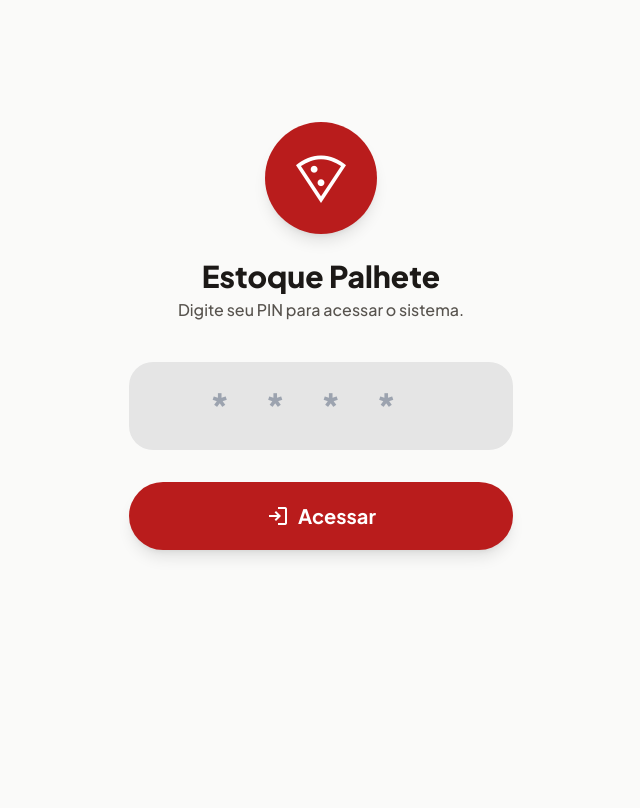
After one commit to caterine-dev/controle-estoque-palhete, a Flask app: page /login in a window 1280 px wide. The commit adds this page. Shown: the whole page, without its empty margins (319-959 px from the left). Run offline with Flask 3, Linux system fonts and the light colour scheme; some libraries are stand-ins or nearby versions.

Commit message:
feat: implementa sistema de seguranca e tela de login com PIN

```diff
--- a/app.py
+++ b/app.py
@@ -1,9 +1,12 @@
-from flask import Flask, render_template, request, redirect, url_for
+from flask import Flask, render_template, request, redirect, url_for, session
 from flask_sqlalchemy import SQLAlchemy
 from datetime import datetime, timedelta
 import os
 
 app = Flask(__name__)
+
+# Chave secreta de segurança necessária para o Login funcionar
+app.secret_key = 'palhete_super_secreta_2026'
 
 # Configuração do Banco de Dados SQLite
 basedir = os.path.abspath(os.path.dirname(__file__))
@@ -52,7 +55,44 @@ class Movimentacao(db.Model):
     usuario = db.relationship('Usuario', backref=db.backref('movimentacoes', lazy=True))
 
 # ==========================================
-# ROTAS DO SISTEMA
+# SISTEMA DE LOGIN E SEGURANÇA
+# ==========================================
+
+# Essa função roda ANTES de qualquer tela abrir.
+@app.before_request
+def verificar_login():
+    # Só liberamos a tela de login. O resto precisa de crachá!
+    rotas_publicas = ['login']
+    if request.endpoint not in rotas_publicas and 'usuario_id' not in session:
+        # Se tentar acessar sem estar logado, manda de volta pro login
+        return redirect(url_for('login'))
+
+@app.route('/login', methods=['GET', 'POST'])
+def login():
+    erro = None
+    if request.method == 'POST':
+        pin_digitado = request.form['pin']
+        # Procura no banco de dados se alguém tem esse PIN
+        usuario = Usuario.query.filter_by(pin_acesso=pin_digitado).first()
+
+        if usuario:
+            # Se achou, cria o "crachá" na sessão
+            session['usuario_id'] = usuario.id
+            session['usuario_nome'] = usuario.nome
+            return redirect(url_for('index'))
+        else:
+            erro = "PIN incorreto. Tente novamente."
+
+    return render_template('login.html', erro=erro)
+
+@app.route('/logout')
+def logout():
+    # Rasga o crachá virtual
+    session.clear()
+    return redirect(url_for('login'))
+
+# ==========================================
+# ROTAS DO SISTEMA (Agora Protegidas!)
 # ==========================================
 
 @app.route('/')
@@ -92,7 +132,6 @@ def cadastro_produto():
         nome = request.form['nome']
         estoque_minimo = float(request.form['estoque_minimo'])
         unidade = request.form['unidade']
-
         novo_produto = Produto(nome=nome, estoque_minimo=estoque_minimo, unidade_medida=unidade)
         db.session.add(novo_produto)
         db.session.commit()
@@ -143,21 +182,14 @@ def entrada_lote():
         produto_id = request.form['produto_id']
         quantidade = float(request.form['quantidade'])
         data_validade = datetime.strptime(request.form['data_validade'], '%Y-%m-%d').date()
-
-        novo_lote = LoteEstoque(
-            produto_id=produto_id,
-            quantidade_inicial=quantidade,
-            quantidade_atual=quantidade,
-            data_validade=data_validade
-        )
+        novo_lote = LoteEstoque(produto_id=produto_id, quantidade_inicial=quantidade, quantidade_atual=quantidade, data_validade=data_validade)
         db.session.add(novo_lote)
         db.session.flush()
-
-        mov = Movimentacao(lote_id=novo_lote.id, usuario_id=1, tipo_movimentacao='Entrada', quantidade=quantidade)
+        # Associa a entrada ao usuário logado no momento!
+        mov = Movimentacao(lote_id=novo_lote.id, usuario_id=session['usuario_id'], tipo_movimentacao='Entrada', quantidade=quantidade)
         db.session.add(mov)
         db.session.commit()
         return redirect(url_for('index'))
-
     produtos_cadastrados = Produto.query.all()
     mapa_codigos = {cb.codigo: cb.produto_id for cb in CodigoBarras.query.all()}
     return render_template('entrada_lote.html', produtos=produtos_cadastrados, mapa_codigos=mapa_codigos)
@@ -167,15 +199,10 @@ def retirar_produto():
     if request.method == 'POST':
         produto_id = request.form['produto_id']
         quantidade_retirar = float(request.form['quantidade'])
-
-        lotes_disponiveis = LoteEstoque.query.filter_by(produto_id=produto_id)\
-                                             .filter(LoteEstoque.quantidade_atual > 0)\
-                                             .order_by(LoteEstoque.data_validade).all()
-
+        lotes_disponiveis = LoteEstoque.query.filter_by(produto_id=produto_id).filter(LoteEstoque.quantidade_atual > 0).order_by(LoteEstoque.data_validade).all()
         quantidade_restante = quantidade_retirar
         for lote in lotes_disponiveis:
-            if quantidade_restante <= 0:
-                break
+            if quantidade_restante <= 0: break
             if lote.quantidade_atual >= quantidade_restante:
                 qtd_descontada = quantidade_restante
                 lote.quantidade_atual -= quantidade_restante
@@ -184,13 +211,11 @@ def retirar_produto():
                 qtd_descontada = lote.quantidade_atual
                 quantidade_restante -= lote.quantidade_atual
                 lote.quantidade_atual = 0
-
-            mov = Movimentacao(lote_id=lote.id, usuario_id=1, tipo_movimentacao='Saída', quantidade=qtd_descontada)
+            # Associa a saída ao usuário logado no momento!
+            mov = Movimentacao(lote_id=lote.id, usuario_id=session['usuario_id'], tipo_movimentacao='Saída', quantidade=qtd_descontada)
             db.session.add(mov)
-
         db.session.commit()
         return redirect(url_for('index'))
-
     produtos_cadastrados = Produto.query.all()
     mapa_codigos = {cb.codigo: cb.produto_id for cb in CodigoBarras.query.all()}
     return render_template('retirar_produto.html', produtos=produtos_cadastrados, mapa_codigos=mapa_codigos)
@@ -208,9 +233,7 @@ def estornar(id):
         lote.quantidade_atual += mov.quantidade
     elif mov.tipo_movimentacao == 'Entrada':
         lote.quantidade_atual -= mov.quantidade
-        if lote.quantidade_atual < 0:
-            lote.quantidade_atual = 0
-
+        if lote.quantidade_atual < 0: lote.quantidade_atual = 0
     db.session.delete(mov)
     db.session.commit()
     return redirect(url_for('historico'))
@@ -220,22 +243,20 @@ def vincular_codigo():
     if request.method == 'POST':
         produto_id = request.form['produto_id']
         codigo = request.form['codigo']
-
         existe = CodigoBarras.query.filter_by(codigo=codigo).first()
         if not existe:
             novo_codigo = CodigoBarras(codigo=codigo, produto_id=produto_id)
             db.session.add(novo_codigo)
             db.session.commit()
         return redirect(url_for('index'))
-
     produtos = Produto.query.all()
     return render_template('vincular_codigo.html', produtos=produtos)
 
 @app.route('/perfil')
 def perfil():
-    # Busca o primeiro usuário cadastrado para exibir na tela
-    usuario = Usuario.query.first()
-    return render_template('perfil.html', usuario=usuario)
+    # Agora a tela de perfil puxa os dados reais de quem está logado!
+    usuario_logado = Usuario.query.get(session['usuario_id'])
+    return render_template('perfil.html', usuario=usuario_logado)
 
 # ==========================================
 # INICIALIZAÇÃO DO SERVIDOR
@@ -244,8 +265,9 @@ def perfil():
 if __name__ == '__main__':
     with app.app_context():
         db.create_all()
+        # Já criamos um Chef com PIN 1234 para você testar
         if not Usuario.query.first():
-            chef = Usuario(nome="Chef", pin_acesso="1234")
+            chef = Usuario(nome="Chef Palhete", pin_acesso="1234")
             db.session.add(chef)
             db.session.commit()
 
--- a/templates/base.html
+++ b/templates/base.html
@@ -37,6 +37,7 @@
 </head>
 <body class="text-on-surface antialiased min-h-screen relative pb-32">
 
+    {% if request.endpoint != 'login' %}
     <header class="bg-surface sticky top-0 z-10 px-4 py-4 flex items-center justify-between shadow-sm">
         <div class="flex items-center gap-3">
             <button class="text-primary active:scale-95 transition-transform flex items-center justify-center">
@@ -48,37 +49,35 @@
             <span class="material-symbols-outlined text-3xl">search</span>
         </button>
     </header>
+    {% endif %}
 
     <main class="px-4 pt-4 pb-6 max-w-5xl mx-auto">
         {% block content %}
         {% endblock %}
     </main>
 
+    {% if request.endpoint != 'login' %}
     <nav class="bg-surface fixed bottom-0 left-0 w-full border-t border-surface-container-high pt-3 pb-6 px-2 shadow-[0_-4px_6px_-1px_rgba(0,0,0,0.05)] z-50">
         <div class="flex justify-around items-center max-w-5xl mx-auto">
-
             <a href="/" class="flex flex-col items-center justify-center gap-1 w-20 {% if request.path == '/' %}text-primary{% else %}text-on-surface-variant{% endif %} no-underline active:scale-95 transition-transform cursor-pointer">
                 <span class="material-symbols-outlined text-2xl cursor-pointer">dashboard</span>
                 <span class="text-xs font-bold cursor-pointer">Início</span>
             </a>
-
             <a href="/estoque" class="flex flex-col items-center justify-center gap-1 w-20 {% if request.path == '/estoque' %}text-primary{% else %}text-on-surface-variant{% endif %} no-underline active:scale-95 transition-transform cursor-pointer">
                 <span class="material-symbols-outlined text-2xl cursor-pointer">inventory_2</span>
                 <span class="text-xs font-bold cursor-pointer">Estoque</span>
             </a>
-
             <a href="/historico" class="flex flex-col items-center justify-center gap-1 w-20 {% if request.path == '/historico' %}text-primary{% else %}text-on-surface-variant{% endif %} no-underline active:scale-95 transition-transform cursor-pointer">
                 <span class="material-symbols-outlined text-2xl cursor-pointer">sync_alt</span>
                 <span class="text-xs font-bold cursor-pointer">Movimentar</span>
             </a>
-
             <a href="/perfil" class="flex flex-col items-center justify-center gap-1 w-20 {% if request.path == '/perfil' %}text-primary{% else %}text-on-surface-variant{% endif %} no-underline active:scale-95 transition-transform cursor-pointer">
                 <span class="material-symbols-outlined text-2xl cursor-pointer">person</span>
                 <span class="text-xs font-bold cursor-pointer">Perfil</span>
             </a>
-
         </div>
     </nav>
+    {% endif %}
 
 </body>
 </html>
--- /dev/null
+++ b/templates/login.html
@@ -0,0 +1,30 @@
+{% extends 'base.html' %}
+
+{% block content %}
+<div class="flex flex-col items-center justify-center min-h-[80vh] px-2">
+
+    <div class="bg-primary text-on-primary w-28 h-28 rounded-full flex items-center justify-center shadow-lg mb-6">
+        <span class="material-symbols-outlined text-6xl">local_pizza</span>
+    </div>
+
+    <h2 class="text-3xl font-extrabold text-on-surface mb-1 text-center">Estoque Palhete</h2>
+    <p class="text-on-surface-variant font-medium mb-10 text-center">Digite seu PIN para acessar o sistema.</p>
+
+    {% if erro %}
+    <div class="bg-primary-fixed text-on-primary-fixed-variant p-4 rounded-2xl mb-6 w-full text-center font-bold border border-red-200">
+        {{ erro }}
+    </div>
+    {% endif %}
+
+    <form action="/login" method="POST" class="w-full flex flex-col gap-4 max-w-sm">
+
+        <input type="password" name="pin" pattern="[0-9]*" inputmode="numeric" required placeholder="****" maxlength="4" class="w-full bg-surface-container-highest border-none rounded-3xl py-6 px-5 focus:ring-4 focus:ring-primary-fixed text-center text-4xl tracking-[1em] outline-none font-bold text-on-surface">
+
+        <button type="submit" class="w-full bg-primary text-on-primary py-5 rounded-full font-bold shadow-lg flex items-center justify-center gap-2 mt-4 active:scale-95 transition-transform text-xl">
+            <span class="material-symbols-outlined">login</span>
+            Acessar
+        </button>
+
+    </form>
+</div>
+{% endblock %}
--- a/templates/perfil.html
+++ b/templates/perfil.html
@@ -13,7 +13,7 @@
         </div>
         <div>
             <h3 class="text-xl font-bold text-on-surface">{{ usuario.nome }}</h3>
-            <p class="text-sm text-on-surface-variant mt-1">PIN de Acesso: <span class="font-bold tracking-widest">****</span></p>
+            <p class="text-sm text-on-surface-variant mt-1">Acesso Liberado</p>
         </div>
     </div>
 
@@ -38,7 +38,7 @@
                 <span class="material-symbols-outlined text-on-surface-variant">chevron_right</span>
             </a>
 
-            <a href="#" class="flex items-center justify-between p-5 active:bg-surface-container-low transition-colors no-underline">
+            <a href="/logout" class="flex items-center justify-between p-5 active:bg-surface-container-low transition-colors no-underline">
                 <div class="flex items-center gap-3 text-primary">
                     <span class="material-symbols-outlined">logout</span>
                     <span class="font-semibold text-sm">Sair do Sistema</span>
```
